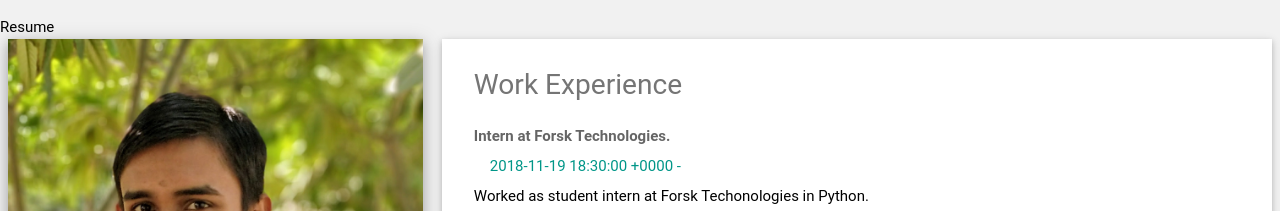
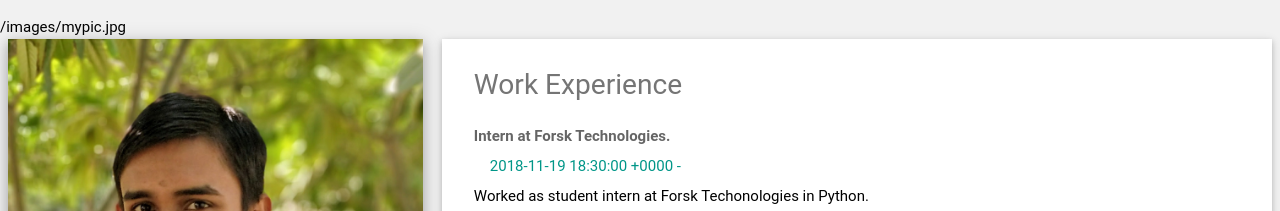
Before and after one commit to krishppuria/krishppuria.github.io, a Jekyll site: the page built from resum.html, in a window 1280 px wide. Shown: the top 211 px of the page. Built offline with Jekyll 4.4.1, drawn with Linux system fonts in a browser that asks for light colours.

Commit message:
Update from Forestry.io Krishna Parasrampuria updated resum.html

```diff
--- a/resum.html
+++ b/resum.html
@@ -72,7 +72,7 @@ description: ''
 
   <!-- The Grid -->
   {% for i in page.resume %}
-  {{ page.title }}
+  {{ page.image }}
   <div class="w3-row-padding">
   <div class="block sm:flex">
     <!-- Left Column -->
```
